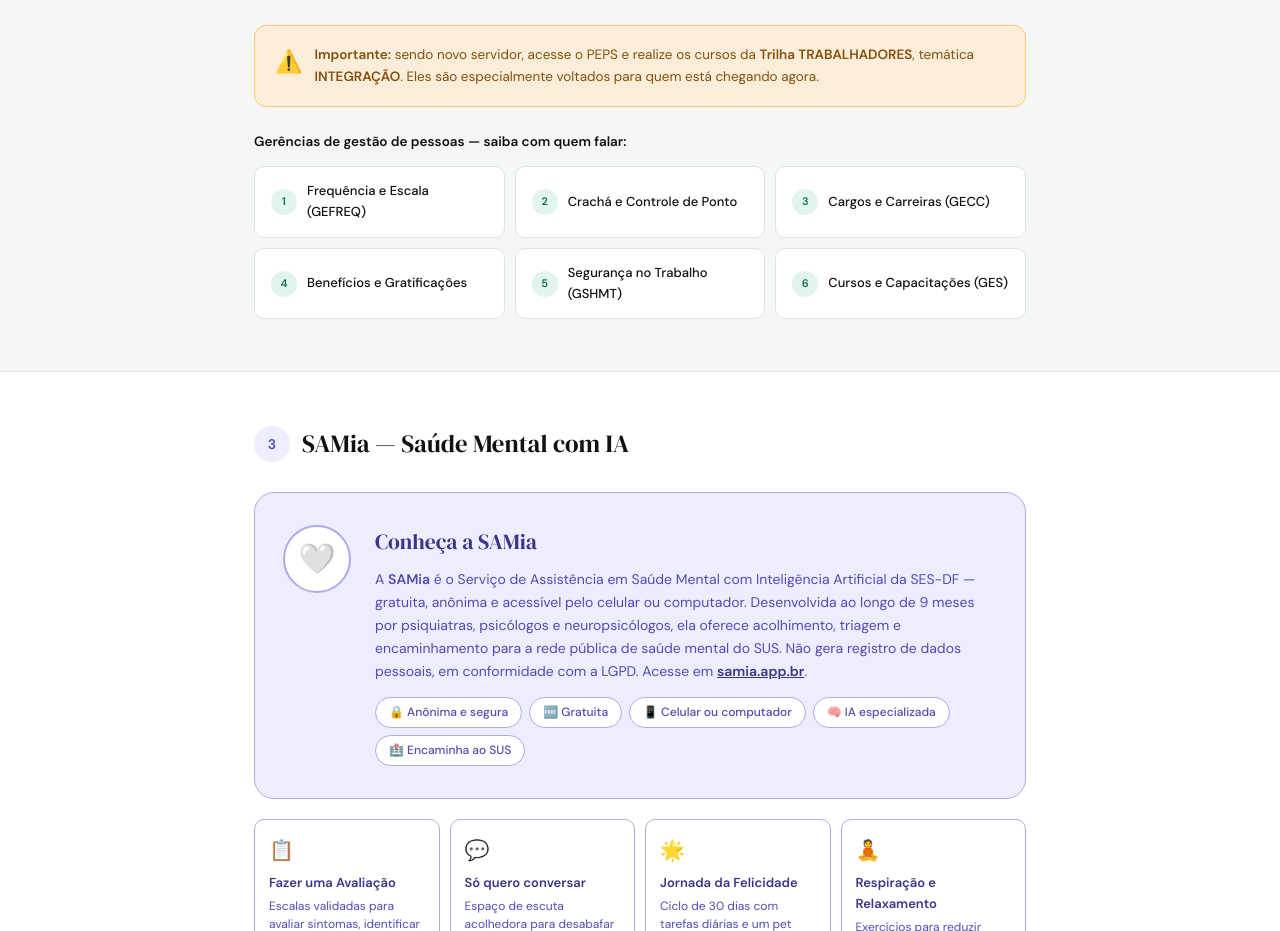
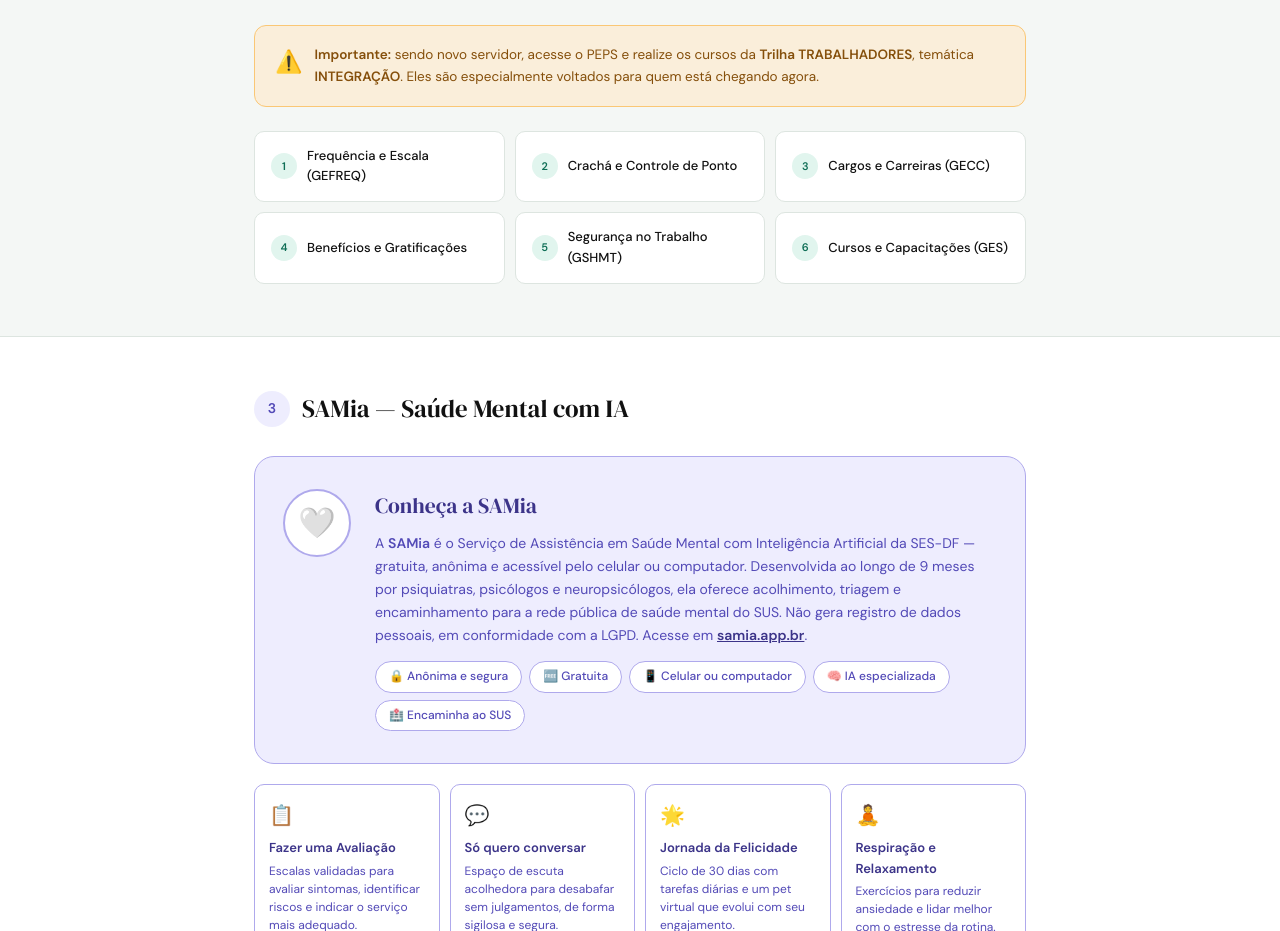
Before and after one commit to asplansudoeste/novos-servidores-ses, a plain HTML site: page index.html in a window 1280 px wide. Shown: the part 1666-2597 px from the top of the page. Drawn offline with Linux system fonts and the light colour scheme.

Commit message:
Update index.html

```diff
--- a/index.html
+++ b/index.html
@@ -335,7 +335,6 @@
       <div><strong>Importante:</strong> sendo novo servidor, acesse o PEPS e realize os cursos da <strong>Trilha TRABALHADORES</strong>, temática <strong>INTEGRAÇÃO</strong>. Eles são especialmente voltados para quem está chegando agora.</div>
     </div>
 
-    <p style="font-size:13.5px; font-weight:600; color:#111; margin-bottom:14px;">Gerências de gestão de pessoas — saiba com quem falar:</p>
     <div class="link-grid">
       <a class="link-item" href="http://wiki.saude.df.gov.br/index.php/Categoria:Frequ%C3%AAncia_e_Escala" target="_blank">
         <div class="li-num">1</div><span>Frequência e Escala (GEFREQ)</span>
```
